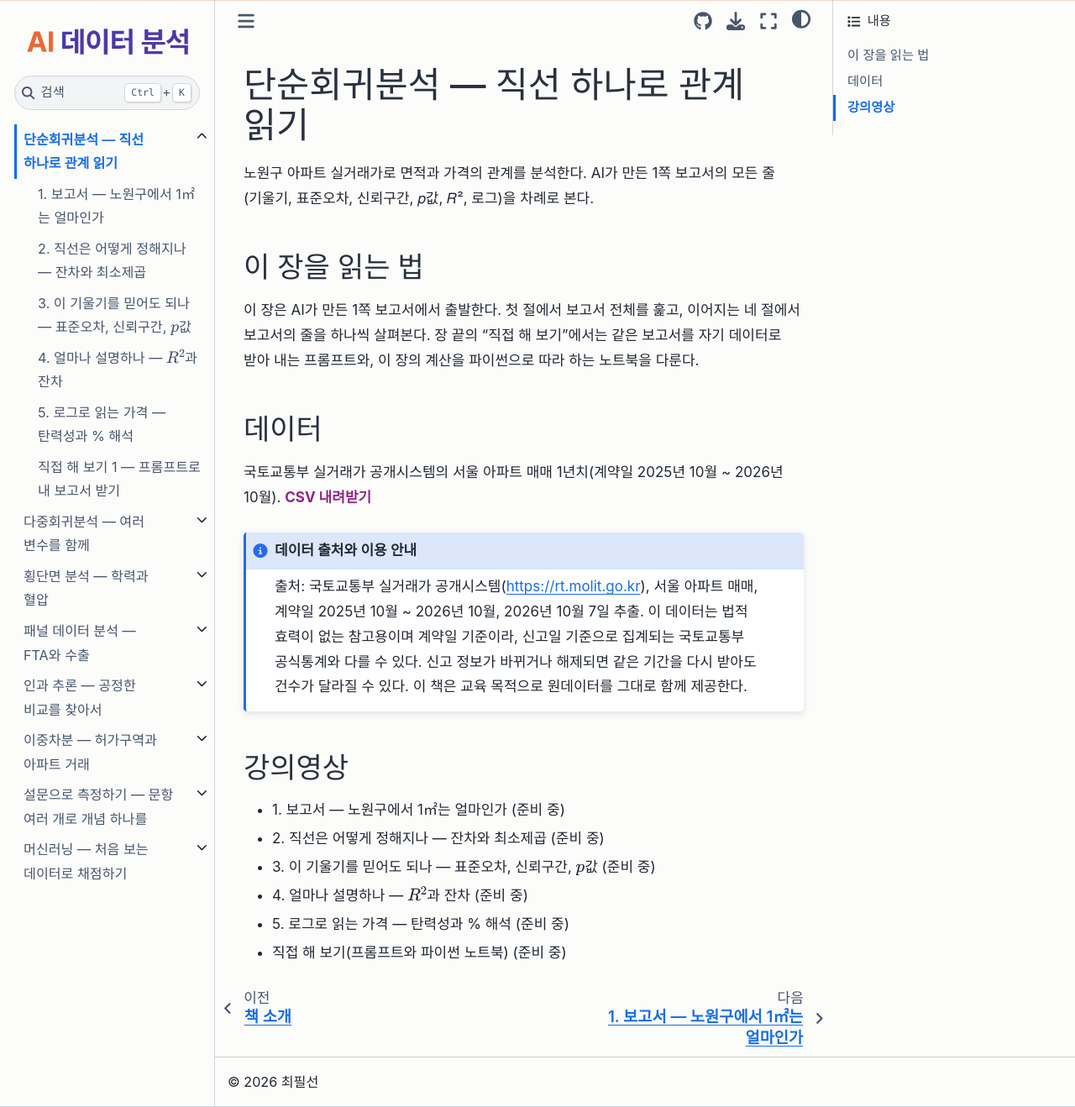
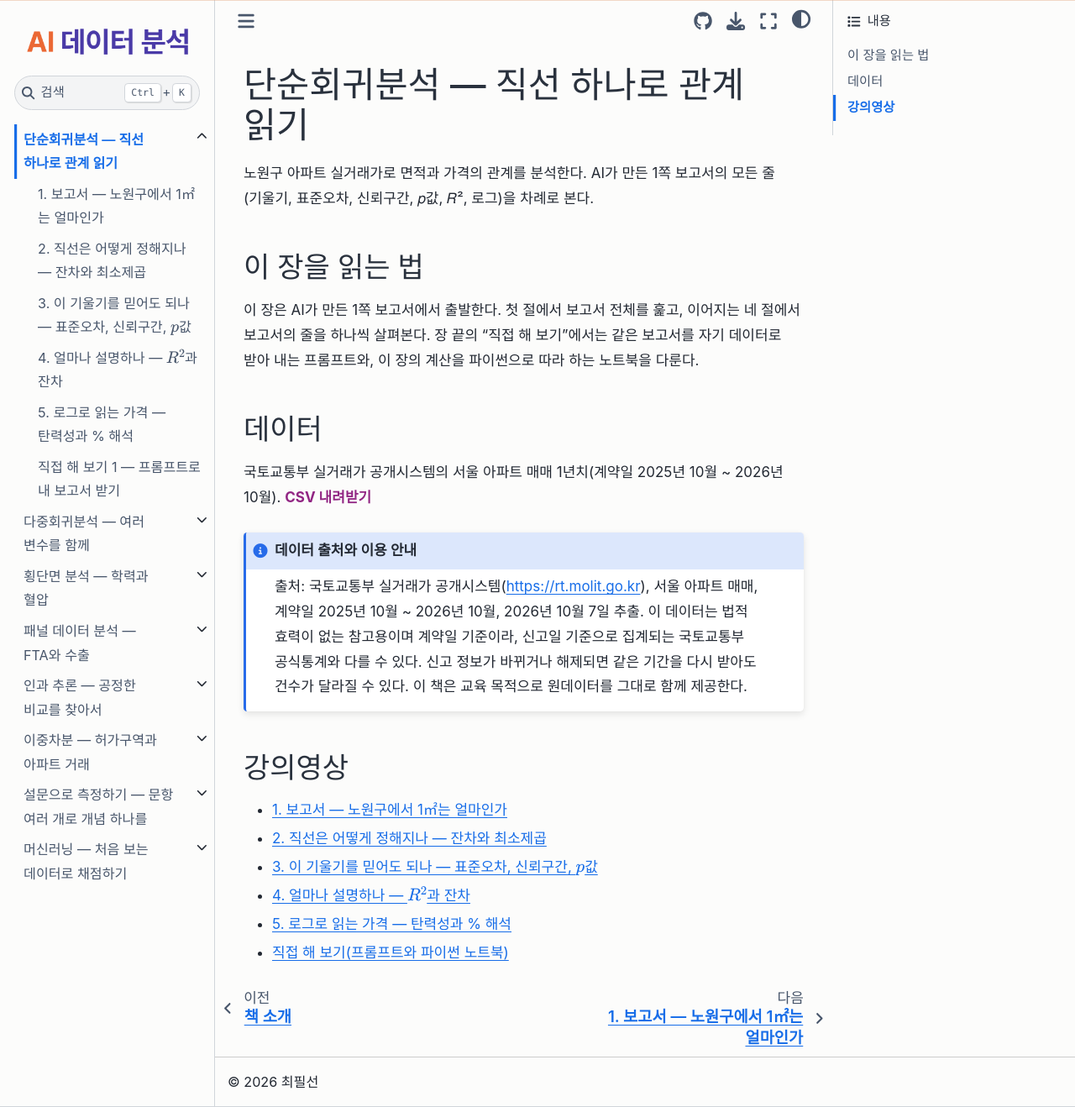
Before and after one commit to pilsunchoi/book5, a Jupyter Book: the page built from simple-regression/index.md, in a window 1280 px wide and 1318 px high. Shown: the whole window at 84% size. Built offline with Jupyter Book 1.0.4 settings and Sphinx 7.4.7 and the Sphinx Book theme 1.1.4, drawn with Linux system fonts in a browser that asks for light colours; some web fonts are replaced; pages that are not in the unit, such as notebooks, are missing from menus.

Commit message:
단순회귀분석 1 ~ 5편과 직접 해 보기 편 영상 링크
Co-Authored-By: Claude Fable 5.2 <noreply@anthropic.com>

```diff
--- a/simple-regression/index.md
+++ b/simple-regression/index.md
@@ -18,9 +18,9 @@
 
 ## 강의영상
 
-- 1\. 보고서 — 노원구에서 1㎡는 얼마인가 (준비 중)
-- 2\. 직선은 어떻게 정해지나 — 잔차와 최소제곱 (준비 중)
-- 3\. 이 기울기를 믿어도 되나 — 표준오차, 신뢰구간, $p$값 (준비 중)
-- 4\. 얼마나 설명하나 — $R^2$과 잔차 (준비 중)
-- 5\. 로그로 읽는 가격 — 탄력성과 % 해석 (준비 중)
-- 직접 해 보기(프롬프트와 파이썬 노트북) (준비 중)
+- [1\. 보고서 — 노원구에서 1㎡는 얼마인가](https://www.youtube.com/watch?v=JFgNF28slvU)
+- [2\. 직선은 어떻게 정해지나 — 잔차와 최소제곱](https://www.youtube.com/watch?v=JOC4HLk1q48)
+- [3\. 이 기울기를 믿어도 되나 — 표준오차, 신뢰구간, $p$값](https://www.youtube.com/watch?v=XMpkoIUgKfU)
+- [4\. 얼마나 설명하나 — $R^2$과 잔차](https://www.youtube.com/watch?v=P5r0eURx5xM)
+- [5\. 로그로 읽는 가격 — 탄력성과 % 해석](https://www.youtube.com/watch?v=6n4WtDkjNs4)
+- [직접 해 보기(프롬프트와 파이썬 노트북)](https://www.youtube.com/watch?v=tMx-xAU3rEQ)
```
